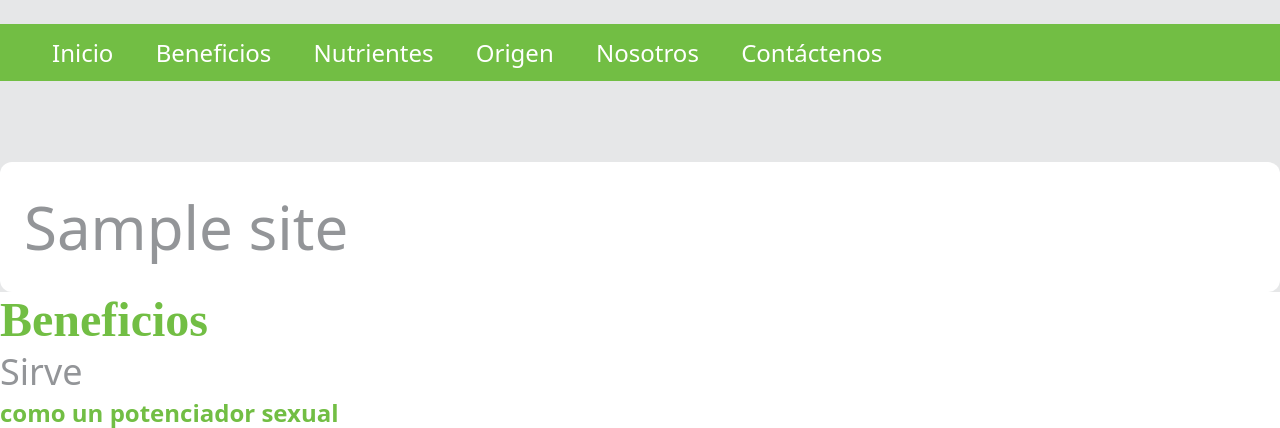
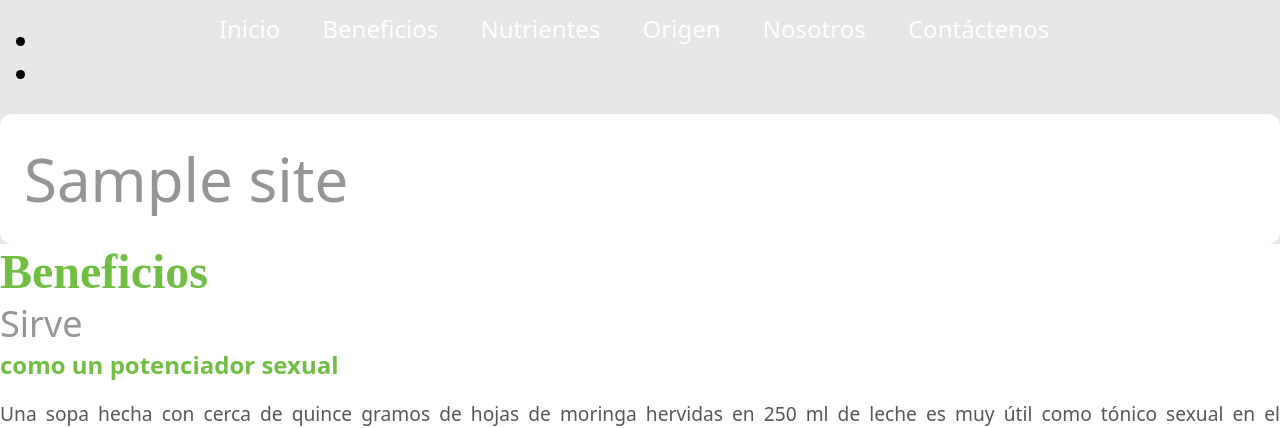
Before and after one commit to Clemenshemmerling/MORINGA, a WordPress theme: template index.php in a window 1280 px wide. Shown: the top 428 px of the page. Run offline with PHP 8.4 and a stand-in for WordPress, Linux system fonts and the light colour scheme; the site name, menu and one post (Sample post) are stand-ins, and other content is empty; some libraries are stand-ins or nearby versions.

Commit message:
Prueba
Prueba

```diff
--- a/index.php
+++ b/index.php
@@ -10,14 +10,14 @@
 </head>
 <body>
 	<div class="topbar">
-		<nav>
-		 <ul>
-		 	<li><a href="">Inicio</a></li>
-			<li><a href="">Beneficios</a></li>
-			<li><a href="">Nutrientes</a></li>
-			<li><a href="">Origen</a></li>
-			<li><a href="">Nosotros</a></li>
-			<li><a href="">Contáctenos</a></li>
+		<nav class="topbar-nav">
+		 <ul class="topbar-ul">
+		 	<li class="topbar-li"><a class="topbar-a" href="">Inicio</a></li>
+			<li class="topbar-li"><a class="topbar-a" href="">Beneficios</a></li>
+			<li class="topbar-li"><a class="topbar-a" href="">Nutrientes</a></li>
+			<li class="topbar-li"><a class="topbar-a" href="">Origen</a></li>
+			<li class="topbar-li"><a class="topbar-a" href="">Nosotros</a></li>
+			<li class="topbar-li"><a class="topbar-a" href="">Contáctenos</a></li>
 		 </ul>
 	    </nav>
 	</div>
--- a/style.css
+++ b/style.css
@@ -73,8 +73,6 @@ section{
 .topbar{
 	background-color: rgb(114, 190, 68);
 }
-
-<<<<<<< HEAD
 .topbar-nav{
  text-align: center;
  height: 3.75em;
@@ -83,38 +81,25 @@ section{
  right: 0;
  top: 0;
 }
-.topbar-lu
-=======
-nav ul
->>>>>>> parent of 3c8761c... Cambio en los nav
-{
+.topbar-ul{
 	list-style: none;
 	margin: 0;
 	padding: 0;
 }
 
-nav ul li
-{
+.topbar-li{
 	display: inline-block;
 	margin: 0 0.5em 0 0;
 }
 
-nav ul li
-{
-	display: inline-block;
-	margin: 0 0.5em 0 0;
-
-}
-nav ul li a
-{
+.topbar-a{
 	color: white;
 	display: block;
 	padding: 0.5em;
 	text-decoration: none;
 	-webkit-transition:.3s;
 }
-
-nav ul li a:hover{
+.topbar-a:hover{
 	background: #16630e;
 }
 
```
